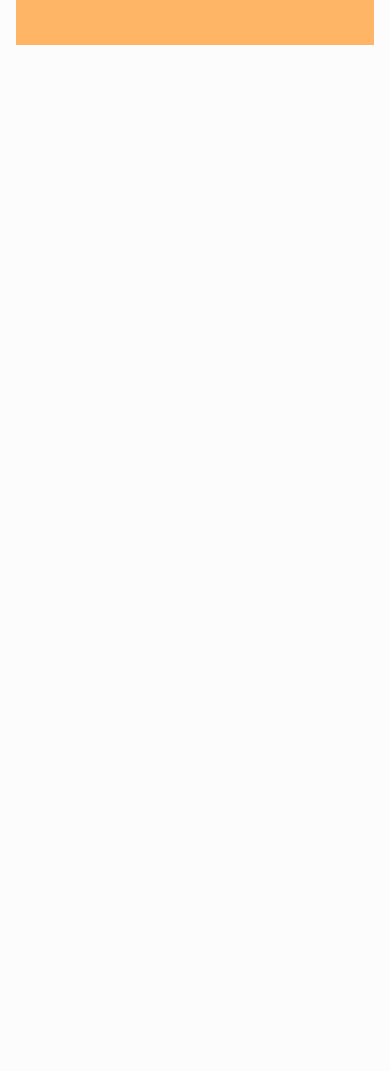
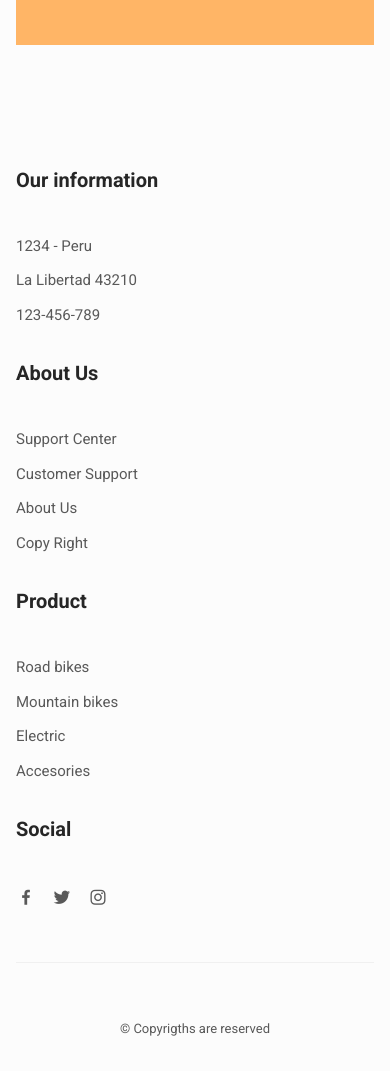
Before and after one commit to rasan3-1416/Rolex-ecommerce-site, a website: page index.html in a window 390 px wide. Shown: the part 5950-7021 px from the top of the page. Before the commit the page ends 6011 px from the top, so only its background shows below. Drawn offline with nearby package versions, Linux system fonts and the light colour scheme.

Commit message:
style: Add responsive tailwind styles for Footer

```diff
--- a/index.html
+++ b/index.html
@@ -464,66 +464,66 @@
         </main>
 
         <!--==================== FOOTER ====================-->
-        <footer class="footer hidden section">
-            <div class="footer__container container grid">
-                <div class="footer__content">
-                    <h3 class="footer__title">Our information</h3>
-                    <ul class="footer__list">
+        <footer class="section container">
+            <div class="grid sm:grid-cols-2 md:grid-cols-[repeat(4,max-content)] md:justify-between gap-y-8 pb-12 border-b-[1px] border-solid border-c-border">
+                <div>
+                    <h3 class="fs-lg text-c-title mb-10">Our information</h3>
+                    <ul class="flex flex-col gap-y-3">
                         <li>1234 - Peru</li>
                         <li>La Libertad 43210</li>
                         <li>123-456-789</li>
                     </ul>
                 </div>
-                <div class="footer__content">
-                    <h3 class="footer__title">About Us</h3>
-                    <ul class="footer__links">
+                <div>
+                    <h3 class="fs-lg text-c-title mb-10">About Us</h3>
+                    <ul class="flex flex-col gap-y-3">
                         <li>
-                            <a class="footer__link" href="#">Support Center</a>
+                            <a class="text-c-prime hover:text-c-title" href="#">Support Center</a>
                         </li>
                         <li>
-                            <a class="footer__link" href="#">Customer Support</a>
+                            <a class="text-c-prime hover:text-c-title" href="#">Customer Support</a>
                         </li>
                         <li>
-                            <a class="footer__link" href="#">About Us</a>
+                            <a class="text-c-prime hover:text-c-title" href="#">About Us</a>
                         </li>
                         <li>
-                            <a class="footer__link" href="#">Copy Right</a>
+                            <a class="text-c-prime hover:text-c-title" href="#">Copy Right</a>
                         </li>
                     </ul>
                 </div>
-                <div class="footer__content">
-                    <h3 class="footer__title">Product</h3>
-                    <ul class="footer__links">
+                <div>
+                    <h3 class="fs-lg text-c-title mb-10">Product</h3>
+                    <ul class="flex flex-col gap-y-3">
                         <li>
-                            <a class="footer__link" href="#">Road bikes</a>
+                            <a class="text-c-prime hover:text-c-title" href="#">Road bikes</a>
                         </li>
                         <li>
-                            <a class="footer__link" href="#">Mountain bikes</a>
+                            <a class="text-c-prime hover:text-c-title" href="#">Mountain bikes</a>
                         </li>
                         <li>
-                            <a class="footer__link" href="#">Electric</a>
+                            <a class="text-c-prime hover:text-c-title" href="#">Electric</a>
                         </li>
                         <li>
-                            <a class="footer__link" href="#">Accesories</a>
+                            <a class="text-c-prime hover:text-c-title" href="#">Accesories</a>
                         </li>
                     </ul>
                 </div>
-                <div class="footer__content">
-                    <h3 class="footer__title">Social</h3>
-                    <ul class="footer__social">
-                        <a class="footer__social-link" target="_blank" href="https://www.facebook.com/">
+                <div>
+                    <h3 class="fs-lg text-c-title mb-10">Social</h3>
+                    <ul class="flex gap-x-4">
+                        <a class="text-[1.25rem] text-c-prime hover:text-c-title" target="_blank" href="https://www.facebook.com/">
                             <i class='bx bxl-facebook' ></i>
                         </a>
-                        <a class="footer__social-link" target="_blank" href="https://twitter.com/">
+                        <a class="text-[1.25rem] text-c-prime hover:text-c-title" target="_blank" href="https://twitter.com/">
                             <i class='bx bxl-twitter' ></i>
                         </a>
-                        <a class="footer__social-link" target="_blank" href="https://www.instagram.com/">
+                        <a class="text-[1.25rem] text-c-prime hover:text-c-title" target="_blank" href="https://www.instagram.com/">
                             <i class='bx bxl-instagram' ></i>
                         </a>
                     </ul>
                 </div>
             </div>
-            <span class="footer__copyright">&#169; Copyrigths are reserved</span>
+            <span class="block text-center fs-sm text-c-prime pt-14 pb-4">&#169; Copyrigths are reserved</span>
         </footer>
 
         <!--=============== SCROLL UP ===============-->
```
Also changed, not shown: assets/css/tailwind.css.
